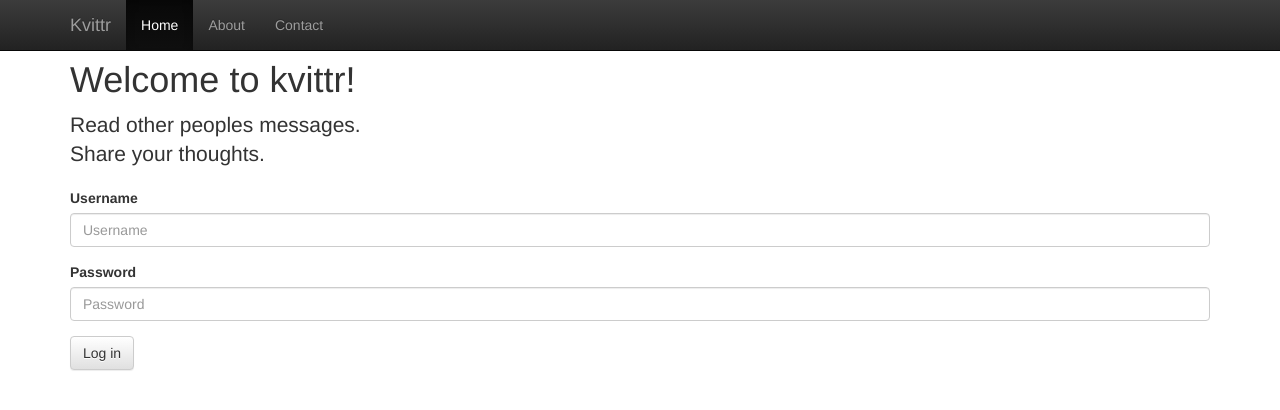
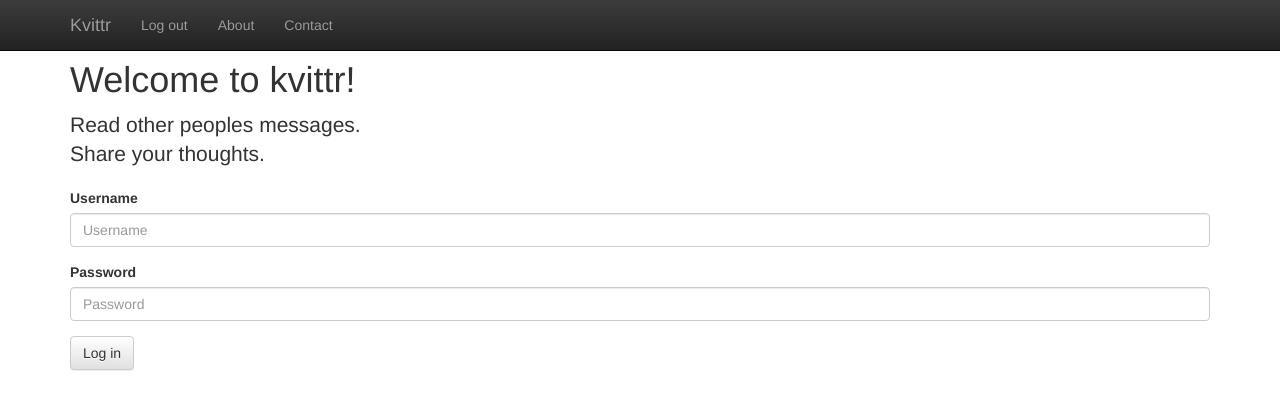
Before and after one commit to Anders12345/Kvittr, a Django app: page / in a window 1280 px wide. Shown: the top 410 px of the page. Run offline with Django 3.2, Linux system fonts and the light colour scheme; some libraries are stand-ins or nearby versions.

Commit message:
Added if test that checks if user is anonymous

```diff
--- a/kvittr/theme/templates/theme/frontpage.html
+++ b/kvittr/theme/templates/theme/frontpage.html
@@ -13,7 +13,7 @@
       </div>
       <div id="navbar" class="collapse navbar-collapse">
         <ul class="nav navbar-nav">
-          <li class="active"><a href="#">Home</a></li>
+          <li><a href="{% url 'user_logout' %}">Log out</a></li>
           <li><a href="#about">About</a></li>
           <li><a href="#contact">Contact</a></li>
         </ul>
@@ -30,12 +30,15 @@
           {% endfor %}
         </ul>
       {% endif %}
-      <div class="starter-template">
-        <h1>Welcome to kvittr!</h1>
-        <p class="lead">Read other peoples messages.<br>Share your thoughts.</p>
-        {% include "useraccounts/login.html" %}
-      </div>
-
+      {% if user.is_anonymous %}
+        <div class="starter-template">
+          <h1>Welcome to kvittr!</h1>
+          <p class="lead">Read other peoples messages.<br>Share your thoughts.</p>
+          {% include "useraccounts/login.html" %}
+        </div>
+      {% else %}
+        <p>You are logged in</p>
+      {% endif %}
     </div>
   </div><!-- /.container -->
 
```
